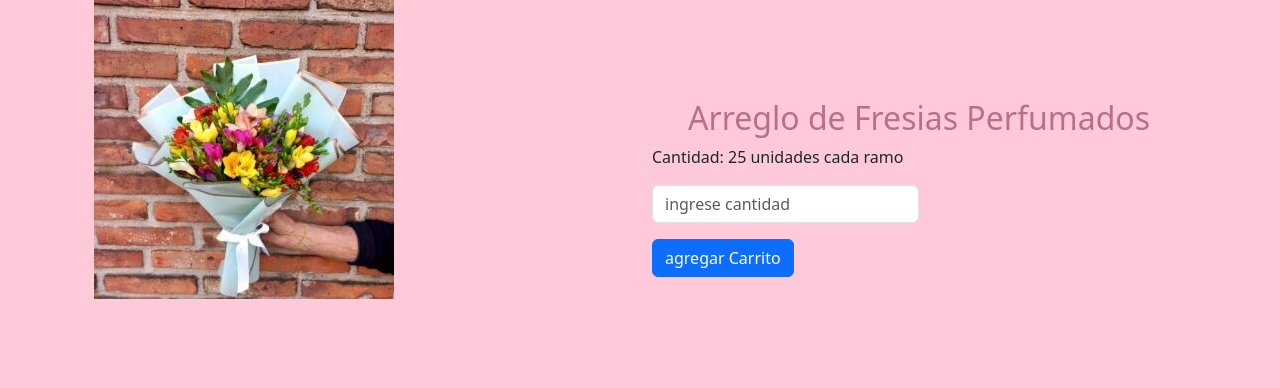
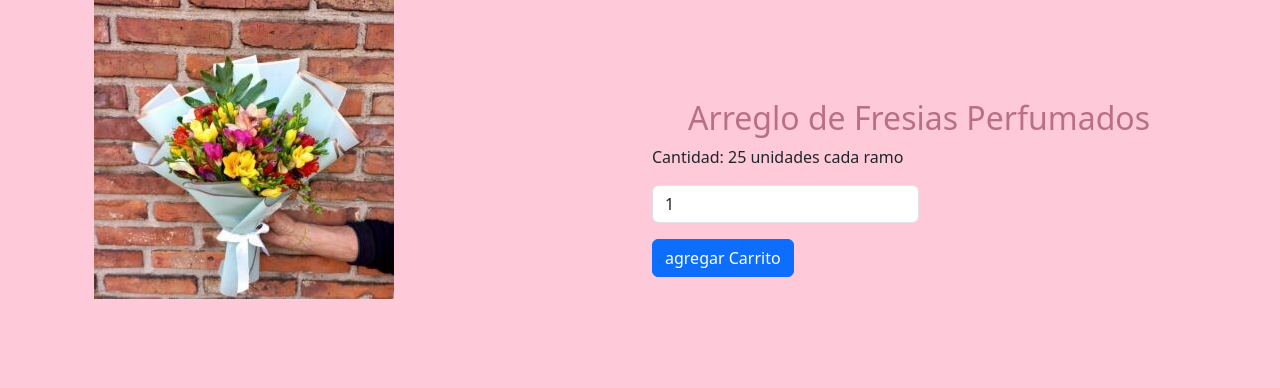
Before and after one commit to LukIt4InDr/proyecto-de-software, a PHP site: page /producto.php?id=7580 in a window 1280 px wide. Shown: the part 79-467 px from the top of the page. Run offline with PHP 8.4, Linux system fonts and the light colour scheme; data comes from the database, SQL or seed files in the repository.

Commit message:
Se arreglo la cantidad de compra

```diff
--- a/producto.php
+++ b/producto.php
@@ -33,7 +33,7 @@ include 'sections/header.php';
 			<p>Cantidad: <?php echo  $reg["Descripcion_del_AF"] ?> cada ramo</p>
 			<form action="app/cart.php" method="POST">
 				<div class="mb-3">
-					<input type="number" class="form-control w-50" name="cantidad" placeholder="ingrese cantidad" required>
+					<input type="number" class="form-control w-50" name="cantidad" placeholder="ingrese cantidad" required min="1" value="1">
 				</div>
 				<input type="hidden" name="precio" value="<?php echo $reg["Precio_del_AF"] ?>">
 				<input type="hidden" name="prodId" value="<?php echo $reg["IDProducto_Catalogo"] ?>">
```
